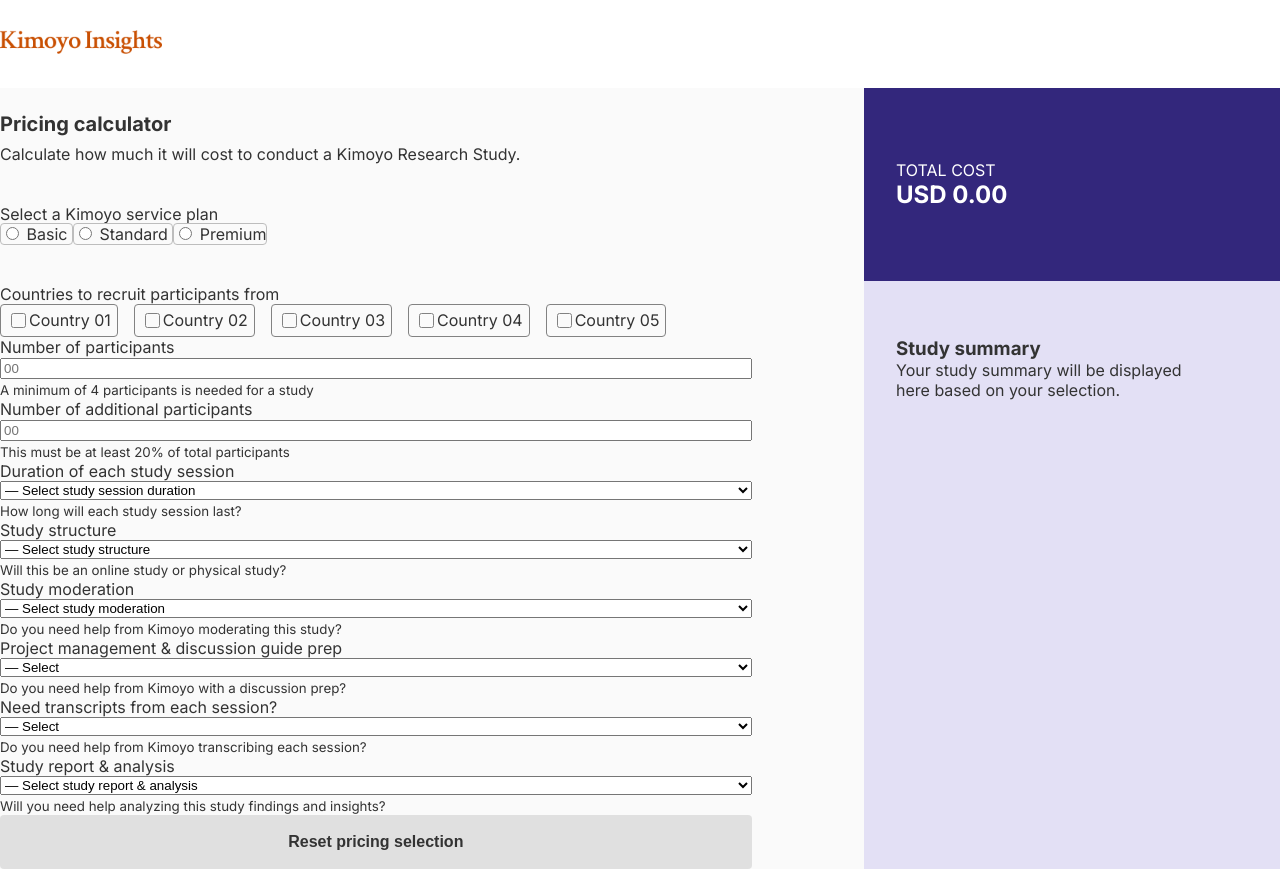
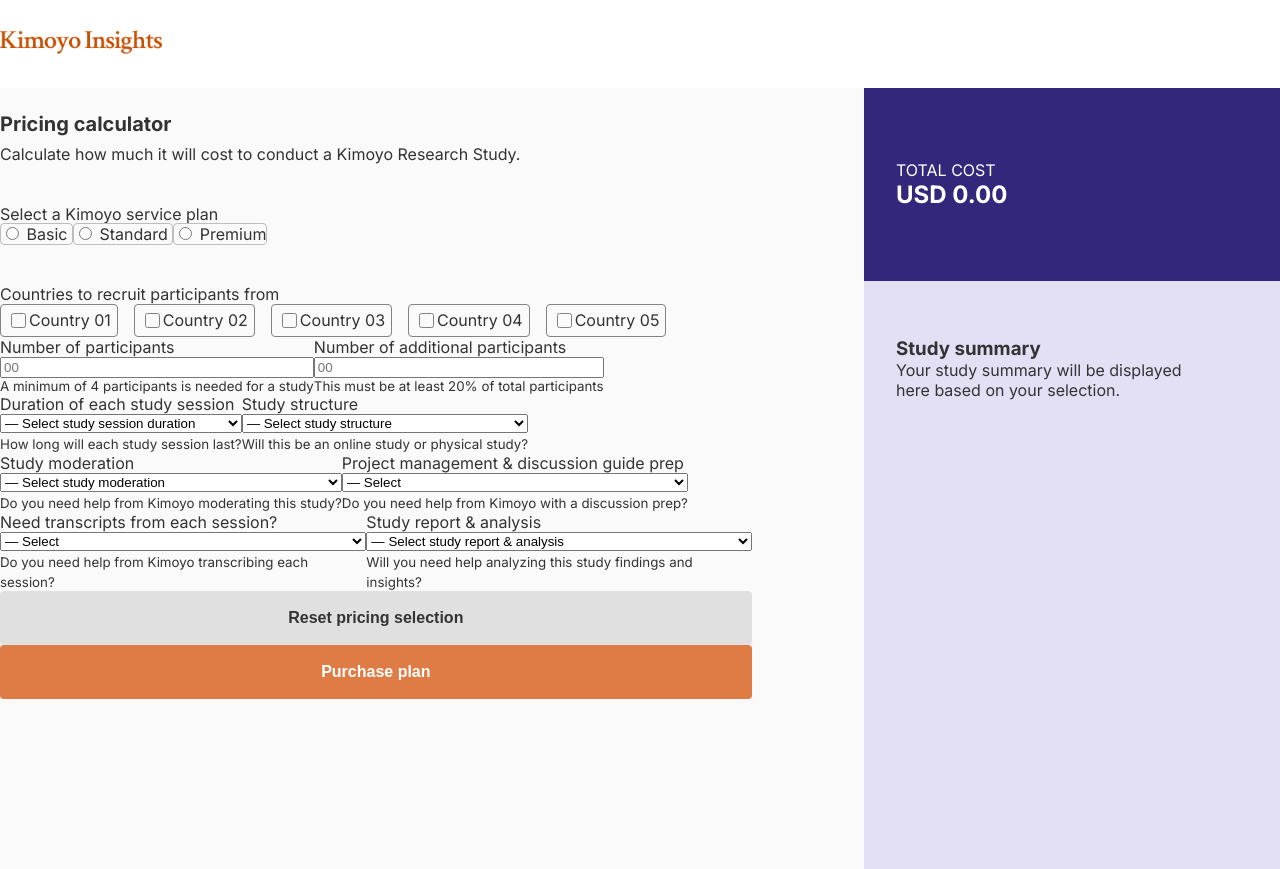
Before and after one commit to Samuel-Anumudu/pricing-calculator, a Vue app: page / in a window 1280 px wide. After the commit the page ends 800 px from the top, so only its background shows below. Built offline with nearby package versions, Linux system fonts and the light colour scheme.

Commit message:
Started Desktop Design

```diff
--- a/src/assets/main.css
+++ b/src/assets/main.css
@@ -19,7 +19,7 @@
   --header-bg-color: rgba(248, 227, 201, 1);
   --total-cost-bg-color: rgba(51, 39, 124, 1);
   --study-summary-bg-color: rgba(227, 224, 245, 1);
-  --form-section-bg-color: rgba(250, 250, 250, 1);
+  --bg-color: rgba(250, 250, 250, 1);
   --default-font: 1rem;
 }
 
@@ -28,7 +28,7 @@
   padding: 0;
   font-size: var(--default-font);
   font-family: 'Inter', sans-serif;
-  background-color: white;
+  background-color: var(--bg-color);
   color: var(--header-text-color);
 }
 
@@ -59,10 +59,6 @@
   display: flex;
   align-items: center;
   background-color: white;
-}
-
-.form-section {
-  background-color: var(--form-section-bg-color);
 }
 
 .total-cost {
@@ -160,11 +156,13 @@
   margin-right: 1rem;
 }
 
-#number-of-participants .participants-field input {
+.number-of-participants .participants-field input {
+  display: block;
   width: 100%;
 }
 
-button.reset-btn {
+button.reset-btn,
+button.purchase-plan-btn {
   background-color: var(--reset-button-color);
   color: inherit;
   display: block;
@@ -178,7 +176,13 @@
   transition: transform 0.4s ease-in-out;
 }
 
-button.reset-btn:active {
+button.purchase-plan-btn {
+  background-color: #df7b45 !important;
+  color: white !important;
+}
+
+button.reset-btn:active,
+button.purchase-plan-btn:active {
   transform: scale(1.1);
 }
 
@@ -207,14 +211,31 @@
   .logo {
     width: 162px;
   }
-  button.reset-btn {
+  button.reset-btn,
+  button.purchase-plan-btn {
     cursor: pointer;
   }
 
   .main-container {
     display: flex;
   }
+  .drop-downs {
+    display: flex;
+    flex-wrap: wrap;
+  }
 
+  .drop-down-child {
+    display: flex;
+  }
+
+  .number-of-participants {
+    display: flex;
+  }
+
+  .participants-field {
+    display: flex;
+    flex-direction: column;
+  }
   .form-section {
     flex: 0 0 67.5%;
   }
--- a/src/components/layouts/MainSection.vue
+++ b/src/components/layouts/MainSection.vue
@@ -20,11 +20,12 @@
                 @selectedCountriesChanged="onSelectedCountriesChanged"
                 :key="resetInstance"
               />
+              <div class="drop-downs">
                 <NumberOfParticipants
                   @updateNumberOfParticipants="onInputsUpdated"
                   :key="resetInstance"
                 />
-
+                <div class="drop-down-child">
                   <StudyDuration
                     :initialDuration="duration"
                     @updateDuration="onUpdateDuration"
@@ -37,7 +38,9 @@
                     @updateStudyStructure="onStudyStructureSelected"
                     :key="resetInstance"
                   />
+                </div>
 
+                <div class="drop-down-child">
                   <StudyModeration
                     :servicePlan="servicePlan"
                     :initialStudyModeration="studyModerationSelected"
@@ -51,7 +54,9 @@
                     @updateSelected="onUpdateSelectedProjectManagement"
                     :key="resetInstance"
                   />
+                </div>
 
+                <div class="drop-down-child">
                   <StudyTranscript
                     :servicePlan="servicePlan"
                     :initialSelect="studyTranscriptSelected"
@@ -66,8 +71,11 @@
                     :key="resetInstance"
                   />
                 </div>
+              </div>
+            </div>
 
             <ResetButton text="Reset pricing selection" @click="resetFields" />
+            <PurchasePlan text="Purchase plan" />
           </form>
         </div>
       </section>
@@ -116,6 +124,7 @@
 import StudyReport from '@/components/study-dropdowns/StudyReport.vue'
 import StudySummaryList from '@/components/study-summary-list/StudySummaryList.vue'
 import ResetButton from '@/components/ui/ResetButton.vue'
+import PurchasePlan from '@/components/ui/PurchasePlan.vue'
 
 import { defineComponent, ref, computed, watch, watchEffect } from 'vue'
 export default defineComponent({
@@ -131,7 +140,8 @@
     ProjectManagement,
     StudyTranscript,
     StudyReport,
-    ResetButton
+    ResetButton,
+    PurchasePlan
   },
 
   setup(_, { emit }) {
--- a/src/components/participant-numbers/NumberOfParticipants.vue
+++ b/src/components/participant-numbers/NumberOfParticipants.vue
@@ -1,5 +1,5 @@
 <template>
-  <div id="number-of-participants">
+  <div class="number-of-participants">
     <div class="participants-field">
       <label for="numberOfParticipants">Number of participants</label>
       <input
--- /dev/null
+++ b/src/components/ui/PurchasePlan.vue
@@ -0,0 +1,18 @@
+<template>
+  <button class="purchase-plan-btn" type="button">{{ text }}</button>
+</template>
+
+<script lang="ts">
+import { defineComponent } from 'vue'
+
+export default defineComponent({
+  name: 'PurchasePlan',
+
+  props: {
+    text: {
+      type: String,
+      required: true
+    }
+  }
+})
+</script>
```
Lines whose indentation alone changed are shown as unchanged.
